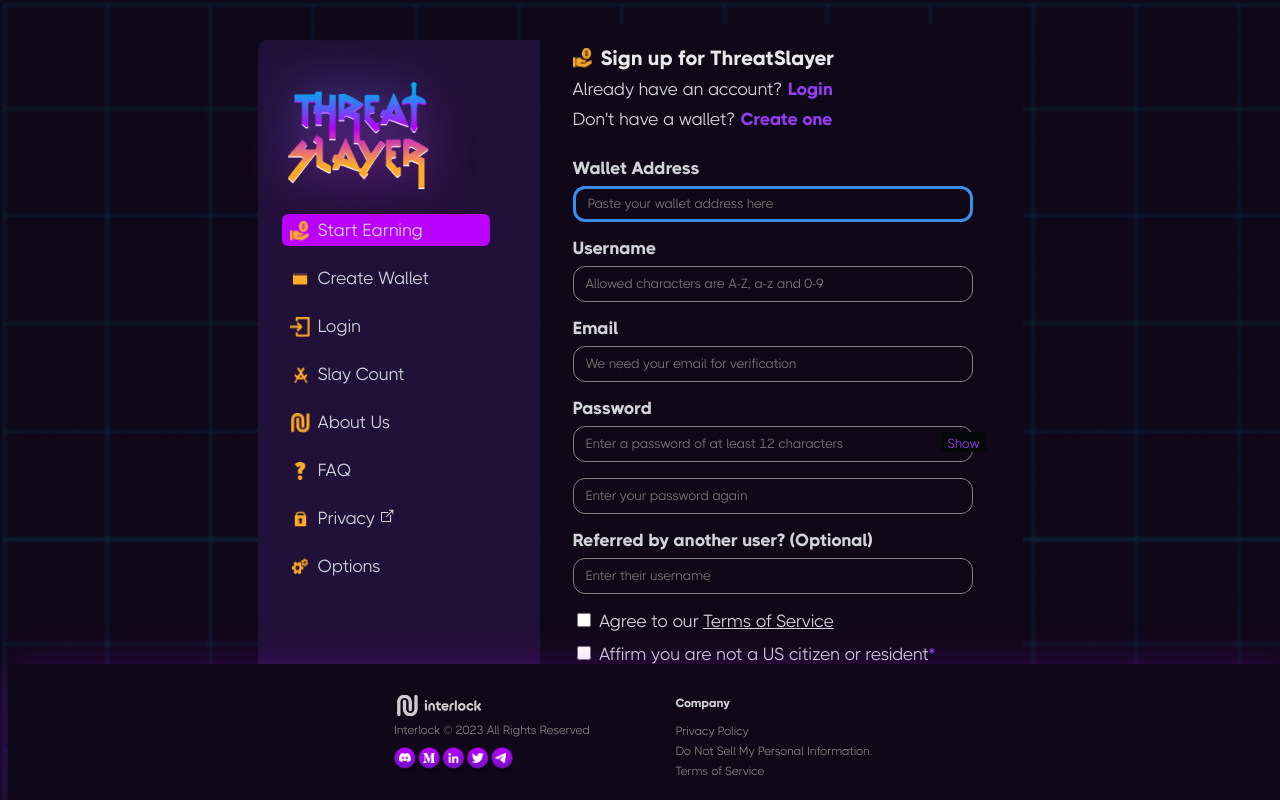
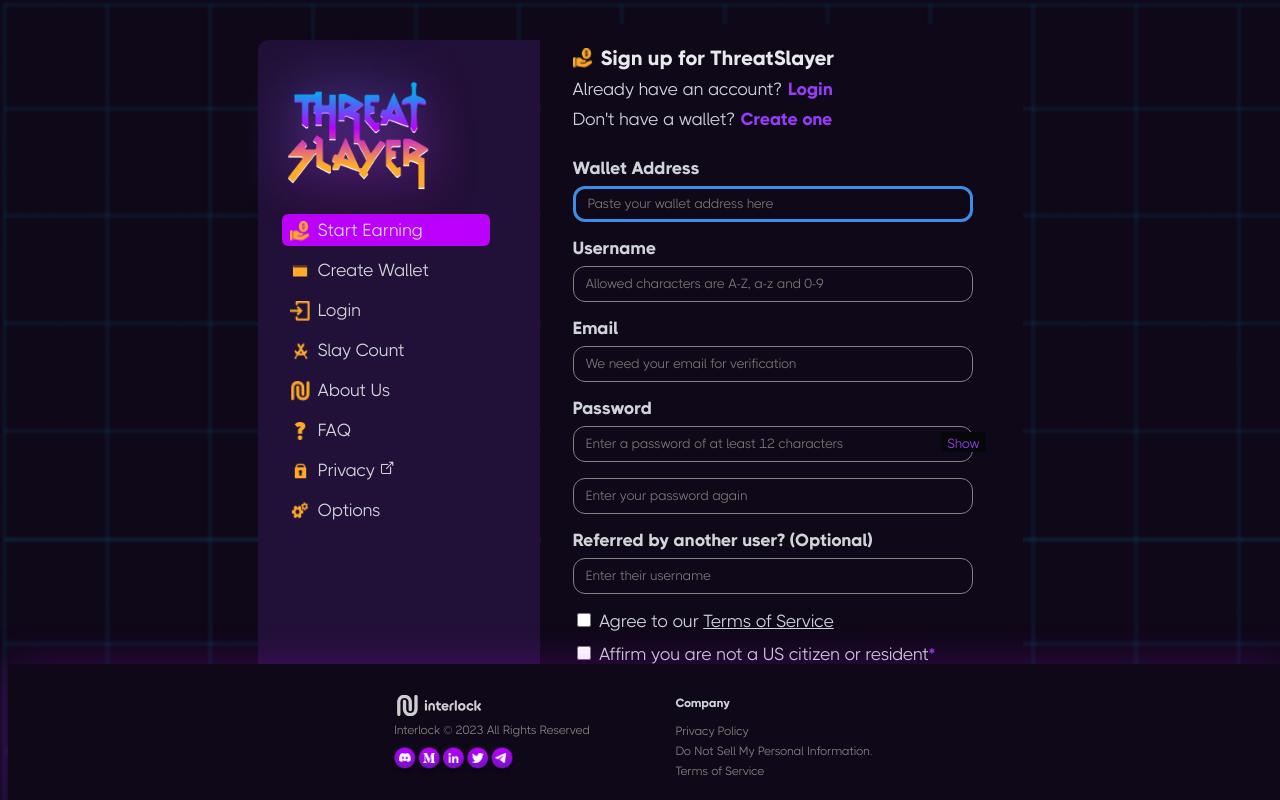
Before and after one commit to interlock-network/threatslayer, a Vue app: page / in a window 1280 px wide. Built offline with nearby package versions, Linux system fonts and the light colour scheme.

Commit message:
SideBar.vue: fixes display logic for Register screen, formatting

```diff
--- a/src/pages/SideBar.vue
+++ b/src/pages/SideBar.vue
@@ -12,7 +12,8 @@
             <img class="sidebar-icon" src="/src/assets/images/wallet.png"><span class=sidebar-text>Create Wallet</span>
         </div>
         <div id="sidebar-login" v-if="showLoginPage" class="sidebar-item"
-            :class="currentPage === 'login' ? 'selected-sidebar-item' : ''" @click="selectPage('login')">
+            :class="currentPage === 'login' ? 'selected-sidebar-item' : ''" @click="selectPage('login')"
+            :checkState="checkState">
             <div style="position: relative">
                 <img class="sidebar-icon" src="/src/assets/images/login.png"><span class="sidebar-text">Login</span>
             </div>
@@ -83,7 +84,7 @@ export default {
             return !this.registered;
         },
         showLoginPage() {
-            return !this.loggedIn;
+            return !this.loggedIn || !this.registered;
         },
         showLogoutButton() {
             return this.loggedIn;
@@ -119,6 +120,7 @@ export default {
             await clearChromeStorage('key');
             await clearChromeStorage('username');
             await setChromeStorage({ loggedIn: false });
+            await setChromeStorage({ allowlist: null });
 
             this.checkState();
         },
@@ -126,7 +128,7 @@ export default {
         async _toggleLoggedIn() {
             const address = this.loggedIn ? null : '5GrpknVvGGrGH3EFuURXeMrWHvbpj3VfER1oX5jFtuGbfzCE';
             const email = this.loggedIn ? null : 'alice@example.com';
-            const key = this.loggedIn ? null : 'abc-456';
+            const key = this.loggedIn ? null : 'threatslayer-api-key';
             const loggedIn = !this.loggedIn;
             const username = this.loggedIn ? null : 'alice';
 
@@ -193,7 +195,7 @@ export default {
 
 .sidebar-item {
     line-height: 2rem;
-    margin-bottom: 1rem;
+    margin-bottom: 0.5rem;
     pointer-events: initial;
 }
 
```
